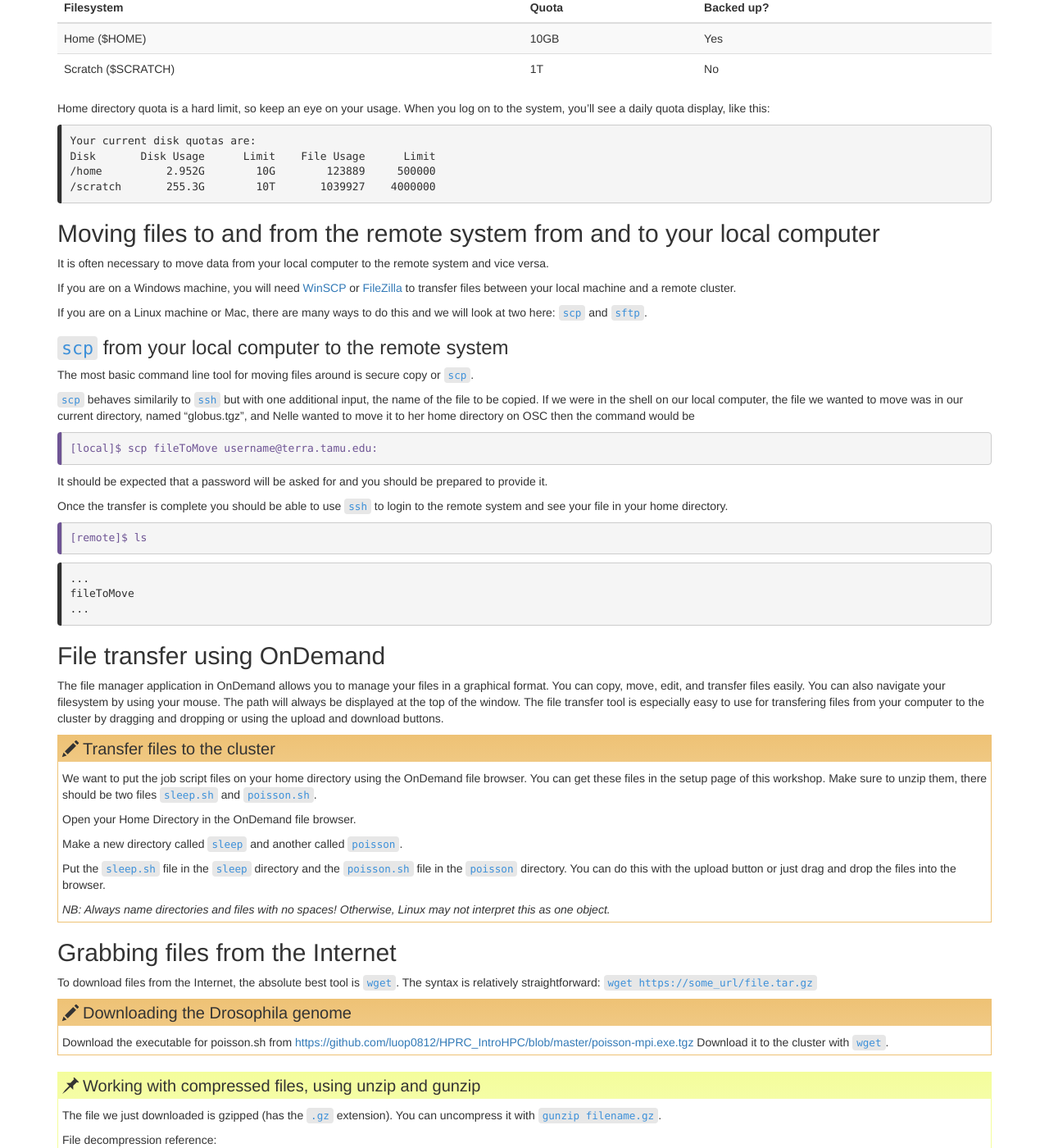
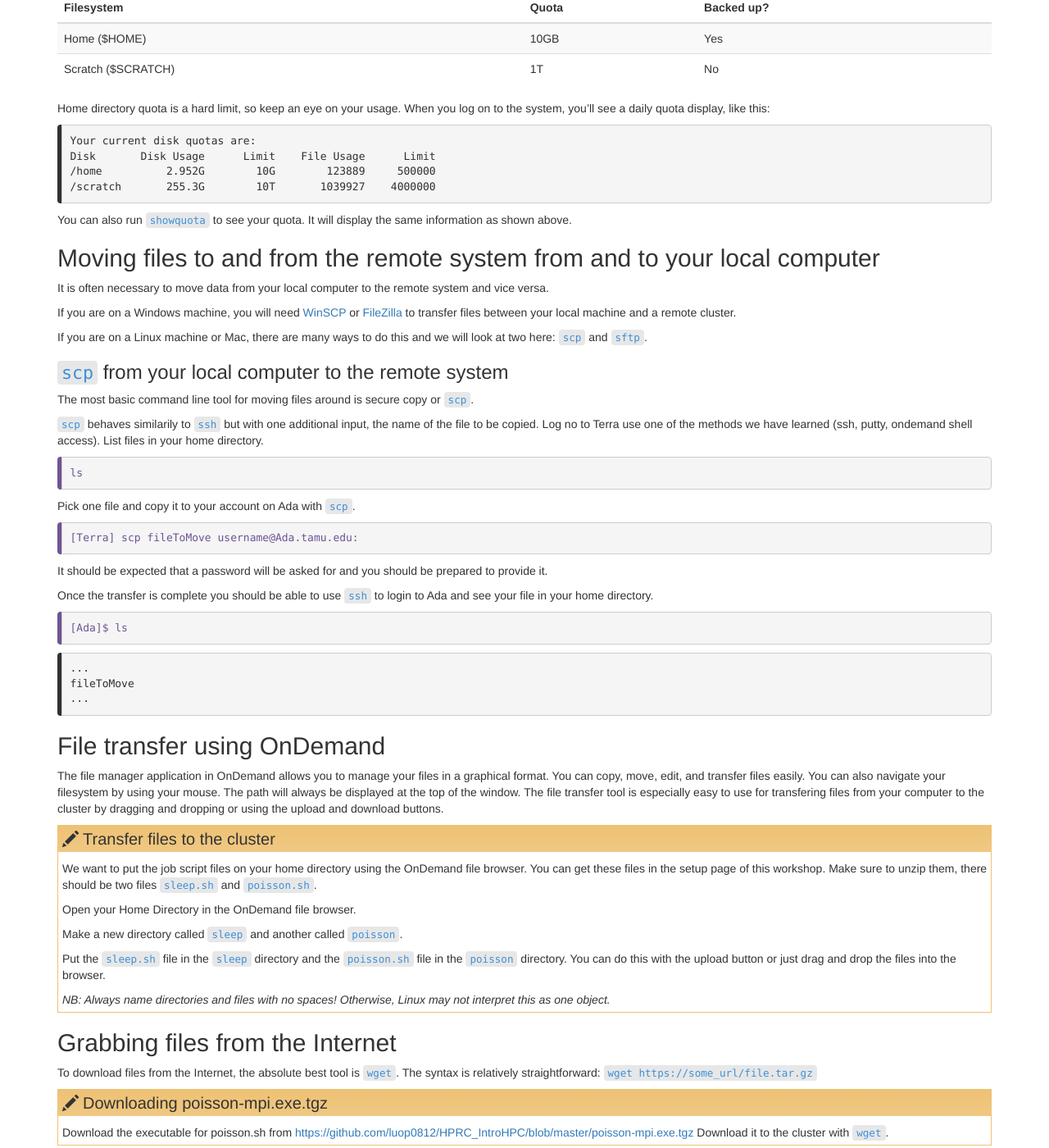
Before and after one commit to luop0812/HPRC_IntroHPC, a Jekyll site: the page built from _episodes/11-cluster.md, in a window 1280 px wide and 1400 px high, scrolled down 2682 px. Shown: the whole window at 82% size. Built offline with Jekyll 4.4.1, drawn with Linux system fonts in a browser that asks for light colours.

Commit message:
edit episodes

````diff
--- a/_episodes/11-cluster.md
+++ b/_episodes/11-cluster.md
@@ -136,6 +136,8 @@ Disk       Disk Usage      Limit    File Usage      Limit
 ```
 {: .output}
 
+You can also run `showquota` to see your quota. It will display the same information as shown above.
+
 ## Moving files to and from the remote system from and to your local computer
 
 It is often necessary to move data from your local computer to the remote system and vice versa.
@@ -147,19 +149,25 @@ If you are on a Linux machine or Mac,  there are many ways to do this and we wil
 ### `scp` from your local computer to the remote system
 The most basic command line tool for moving files around is secure copy or `scp`.
 
-`scp` behaves similarily to `ssh` but with one additional input, the name of the file to be copied.  If we were in the shell on our local computer, the file we wanted to move was in our current directory, named "globus.tgz", and Nelle wanted to move it to her home directory on OSC then the command would be
+`scp` behaves similarily to `ssh` but with one additional input, the name of the file to be copied.  Log no to Terra use one of the methods we have learned (ssh, putty, ondemand shell access). List files in your home directory.
+```
+ls
+```
+{: .bash}
+
+Pick one file and copy it to your account on Ada with `scp`.
 
 ~~~
-[local]$ scp fileToMove username@terra.tamu.edu:
+[Terra] scp fileToMove username@Ada.tamu.edu:
 ~~~
 {: .bash}
 
 It should be expected that a password will be asked for and you should be prepared to provide it.
 
-Once the transfer is complete you should be able to use `ssh` to login to the remote system and see your file in your home directory.
+Once the transfer is complete you should be able to use `ssh` to login to Ada and see your file in your home directory.
 
 ~~~
-[remote]$ ls
+[Ada]$ ls
 ~~~
 {: .bash}
 
@@ -198,7 +206,7 @@ To download files from the Internet,
 the absolute best tool is `wget`.
 The syntax is relatively straightforward: `wget https://some_url/file.tar.gz`
 
-> ## Downloading the Drosophila genome
+> ## Downloading poisson-mpi.exe.tgz
 > Download the executable for poisson.sh from [https://github.com/luop0812/HPRC_IntroHPC/blob/master/poisson-mpi.exe.tgz](https://github.com/luop0812/HPRC_IntroHPC/blob/master/poisson-mpi.exe.tgz)
 > Download it to the cluster with `wget`.
 >
````
Also changed, not shown: _episodes/01-bash.md (+18 -1 lines).
